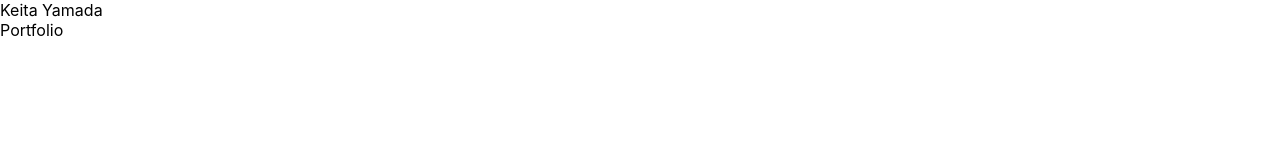
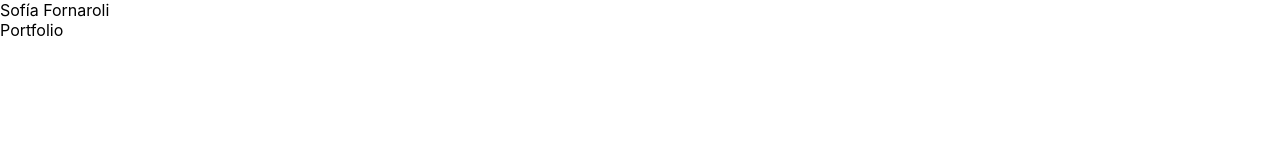
Before and after one commit to Sofia0101/portfolio1, a React (Create React App) app in the folder p5aholic.me/: page / in a window 1280 px wide. Shown: the top 160 px of the page. Built offline with nearby package versions, Linux system fonts and the light colour scheme.

Commit message:
agrego comp header

```diff
--- a/p5aholic.me/src/components/header.jsx
+++ b/p5aholic.me/src/components/header.jsx
@@ -1,7 +1,7 @@
 function Header () {
     return (
         <div id="EnterView">
-      <div class="_t1">Keita Yamada</div>
+      <div class="_t1">Sofía Fornaroli</div>
       <div class="_t2">Portfolio</div>
     <div id="Page"></div>
       <div id="Background"><canvas></canvas></div>
```
